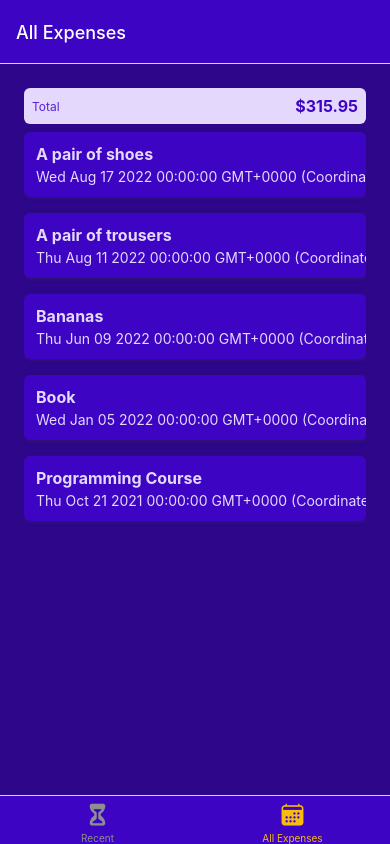
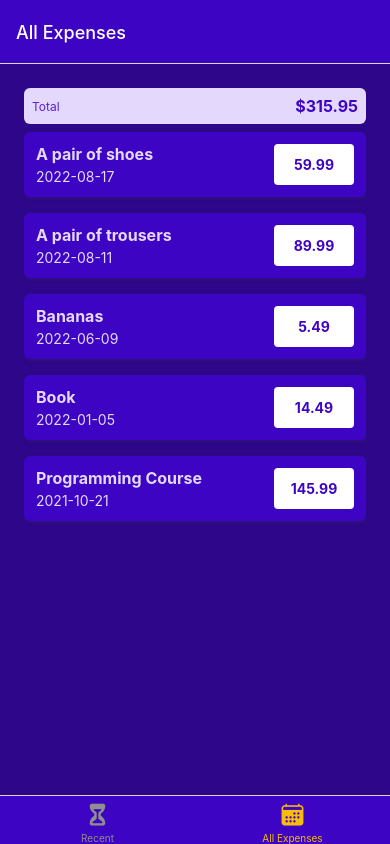
Before and after one commit to krutulkamil/expense-tracker-native, a React Native app: screen /AllExpenses in a window 390 px wide. Built offline with nearby package versions, Linux system fonts and the light colour scheme.

Commit message:
formatting dates

```diff
--- a/components/expenses/ExpenseItem.tsx
+++ b/components/expenses/ExpenseItem.tsx
@@ -2,6 +2,7 @@ import { FunctionComponent } from "react";
 import { Pressable, View, Text, StyleSheet } from "react-native";
 import { ExpenseInterface } from "../../types"
 import { GlobalStyles } from "../../constants/styles";
+import { getFormattedDate } from "../../util/date";
 
 interface ExpenseItemProps {
     description: ExpenseInterface['description'];
@@ -15,10 +16,10 @@ const ExpenseItem: FunctionComponent<ExpenseItemProps> = ({ description, amount,
             <View style={styles.expenseItem}>
                 <View>
                     <Text style={[styles.textBase, styles.description]}>{description}</Text>
-                    <Text style={[styles.textBase]}>{date.toString()}</Text>
+                    <Text style={[styles.textBase]}>{getFormattedDate(date)}</Text>
                 </View>
                 <View style={styles.amountContainer}>
-                    <Text style={styles.amount}>{amount}</Text>
+                    <Text style={styles.amount}>{amount.toFixed(2)}</Text>
                 </View>
             </View>
         </Pressable>
@@ -55,7 +56,8 @@ const styles = StyleSheet.create({
         backgroundColor: "white",
         justifyContent: "center",
         alignItems: "center",
-        borderRadius: 4
+        borderRadius: 4,
+        minWidth: 80
     },
     amount: {
         color: GlobalStyles.colors.primary500,
--- /dev/null
+++ b/util/date.ts
@@ -0,0 +1,3 @@
+export const getFormattedDate = (date: Date): string => {
+    return date.toISOString().split('T')[0];
+}
```
